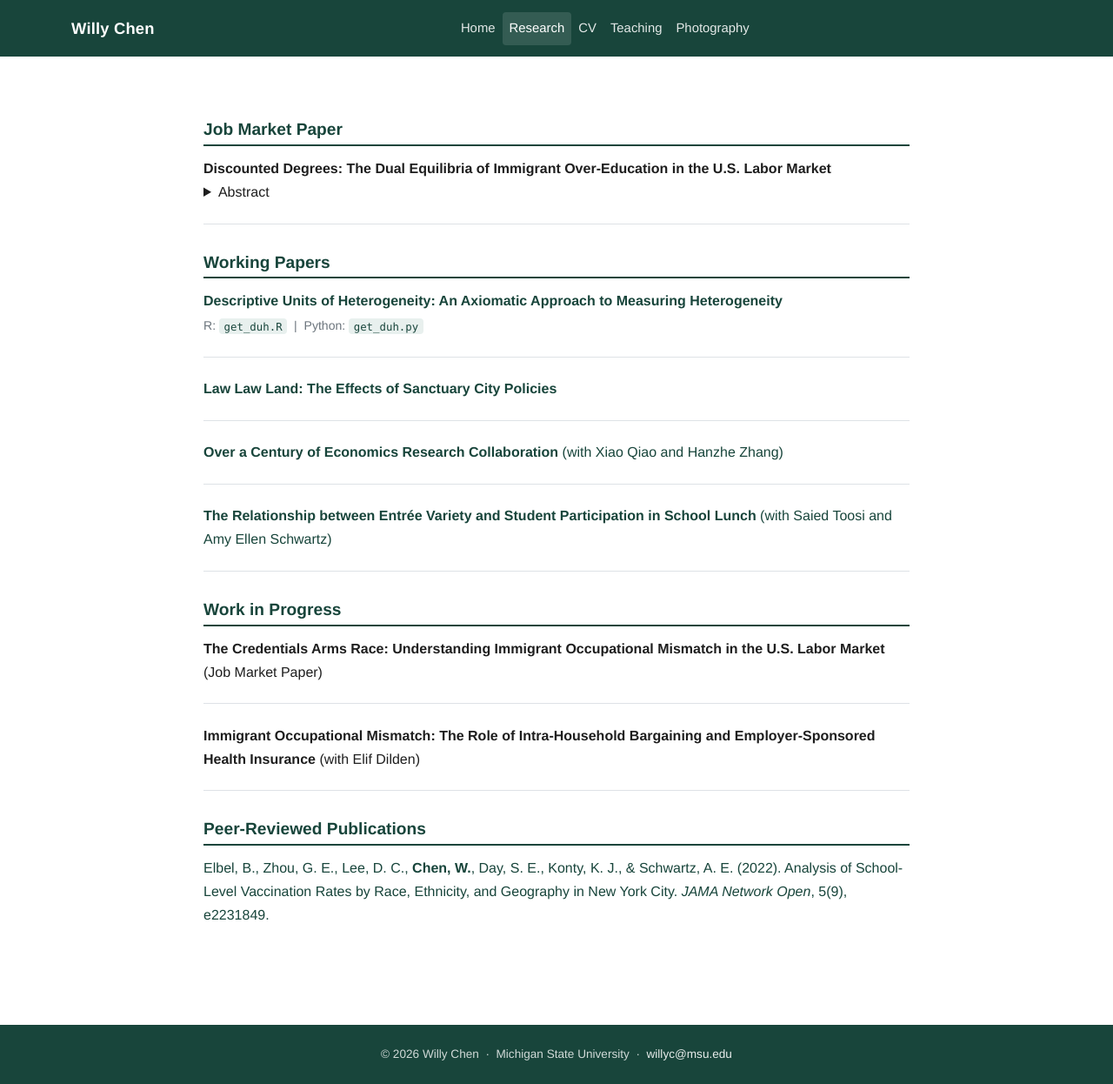
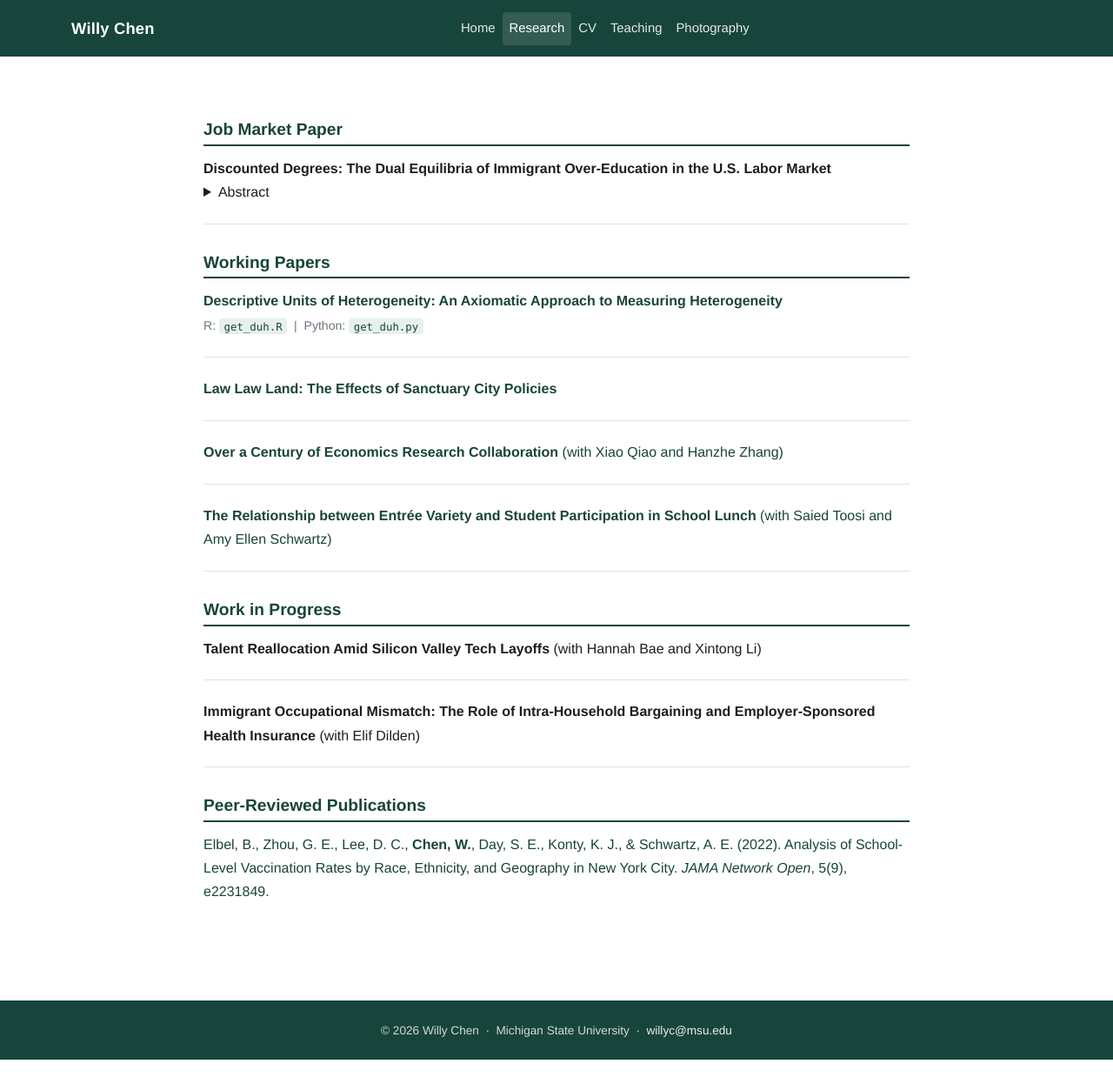
Before and after one commit to willycecon/willycecon.github.io, a Jekyll site: the page built from _pages/research.md, in a window 1280 px wide. Shown: the whole page at 87% size. Built offline with Jekyll 4.4.1, drawn with Linux system fonts in a browser that asks for light colours; after the commit the page ends 1218 px from its top, so only the background shows below that.

Commit message:
Update research.md

```diff
--- a/_pages/research.md
+++ b/_pages/research.md
@@ -10,8 +10,7 @@ permalink: /research/
 
 <details markdown="1">
 <summary>Abstract</summary>
- High-skilled immigrant workers in the US disproportionately accept occupations below their skill level or acquire additional domestic education to achieve wage parity. This paper evaluates the leading but untested mechanism: employer screening. I extend the canonical signaling model to incorporate an employer-side friction on hiring foreign workers, and show that the friction does not simply lower immigrant wages: it eliminates a large set of optimal equilibrium wage contracts, forcing immigrant workers into occupational mismatch. Using a novel longitudinal panel built from LinkedIn records, I estimate the extent of the displacement and identify the critical education levels. I estimate the size of the friction from the occupational wage gaps between the immigrants and natives at labor market entry.
-I find that immigrants with a master's or a professional degree are more likely to work lower-education jobs than their native counterparts, while those with a bachelor's degree or a PhD are less likely to do so. The estimated friction terms are persistent throughout an immigrant worker's first decade in the U.S., and they are much larger for immigrants with only foreign credentials. Finally, a structural decomposition reveals that occupational skill requirements are the main determinants of the occupational wage gaps, even after controlling for job mismatch and firm-level demand for foreign labor.
+High-skilled immigrant workers in the US disproportionately accept occupations below their skill level or acquire additional domestic education to achieve wage parity. This paper evaluates the leading but untested mechanism: employer screening. I extend the canonical signaling model to incorporate an employer-side friction on hiring foreign workers, and show that the friction does not simply lower immigrant wages: it eliminates a large set of optimal equilibrium wage contracts, forcing immigrant workers into occupational mismatch. Using a novel longitudinal panel built from LinkedIn records, I estimate the extent of the displacement and identify the critical education levels. I estimate the size of the friction from the occupational wage gaps between the immigrants and natives at labor market entry. I find that immigrants with a master's or a professional degree are more likely to work lower-education jobs than their native counterparts, while those with a bachelor's degree or a PhD are less likely to do so. The estimated friction terms are persistent throughout an immigrant worker's first decade in the U.S., and they are much larger for immigrants with only foreign credentials. Finally, a structural decomposition reveals that occupational skill requirements are the main determinants of the occupational wage gaps, even after controlling for job mismatch and firm-level demand for foreign labor.
 </details>
 </div>
 ## Working Papers
@@ -39,10 +38,13 @@ I find that immigrants with a master's or a professional degree are more likely
 
 ## Work in Progress
 
+<!-- <div class="paper-entry">
+  <a><strong>The Credentials Arms Race: Understanding Immigrant Occupational Mismatch in the U.S. Labor Market</strong> (Job Market Paper)</a>
+</div> -->
+
 <div class="paper-entry">
-  <a><strong>The Credentials Arms Race: Understanding Immigrant Occupational Mismatch in the U.S. Labor Market</strong> (Job Market Paper)</a>
+  <a><strong>Talent Reallocation Amid Silicon Valley Tech Layoffs</strong> (with Hannah Bae and Xintong Li)</a>
 </div>
-
 <div class="paper-entry">
   <a><strong>Immigrant Occupational Mismatch: The Role of Intra-Household Bargaining and Employer-Sponsored Health Insurance</strong> (with Elif Dilden)</a>
 </div>
```
